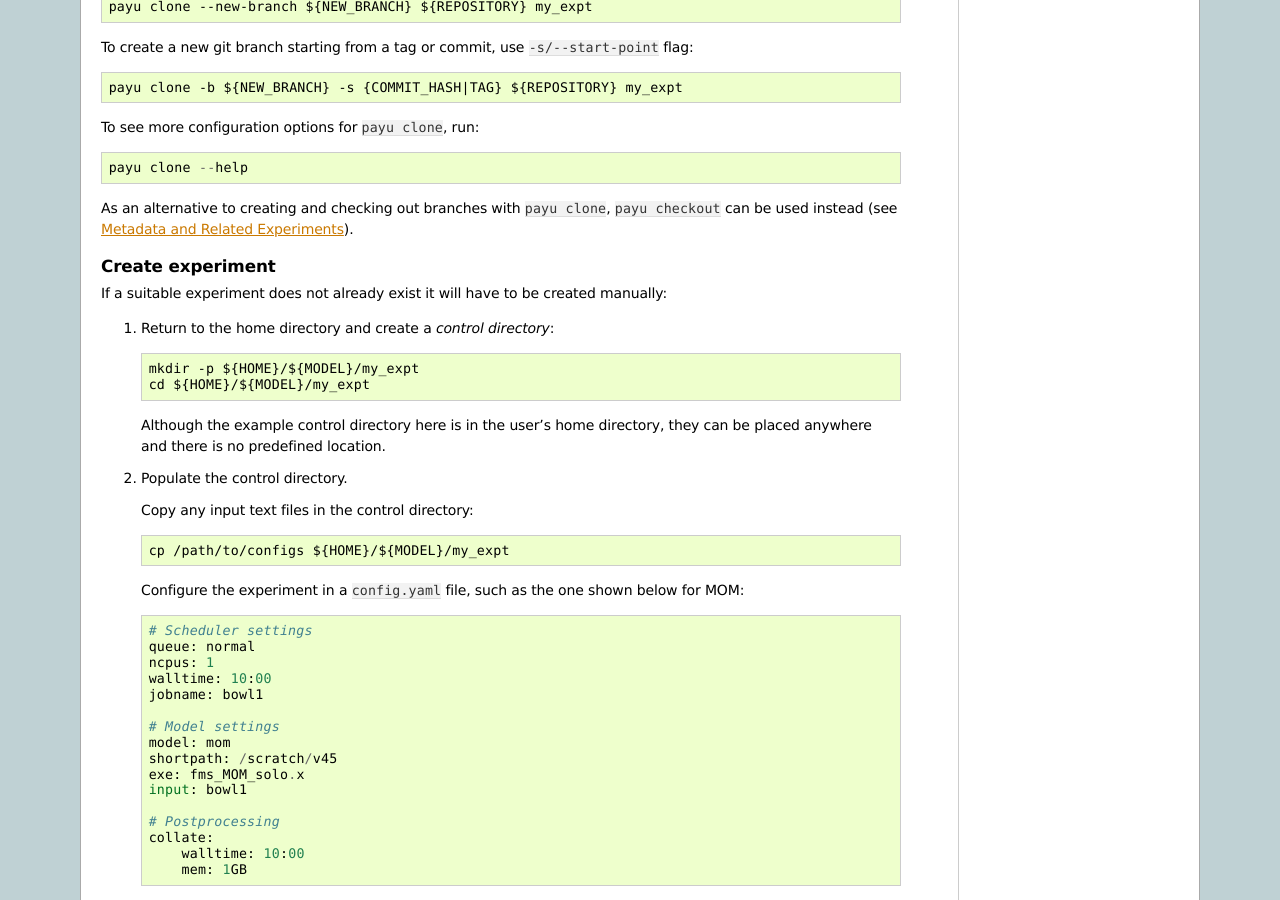
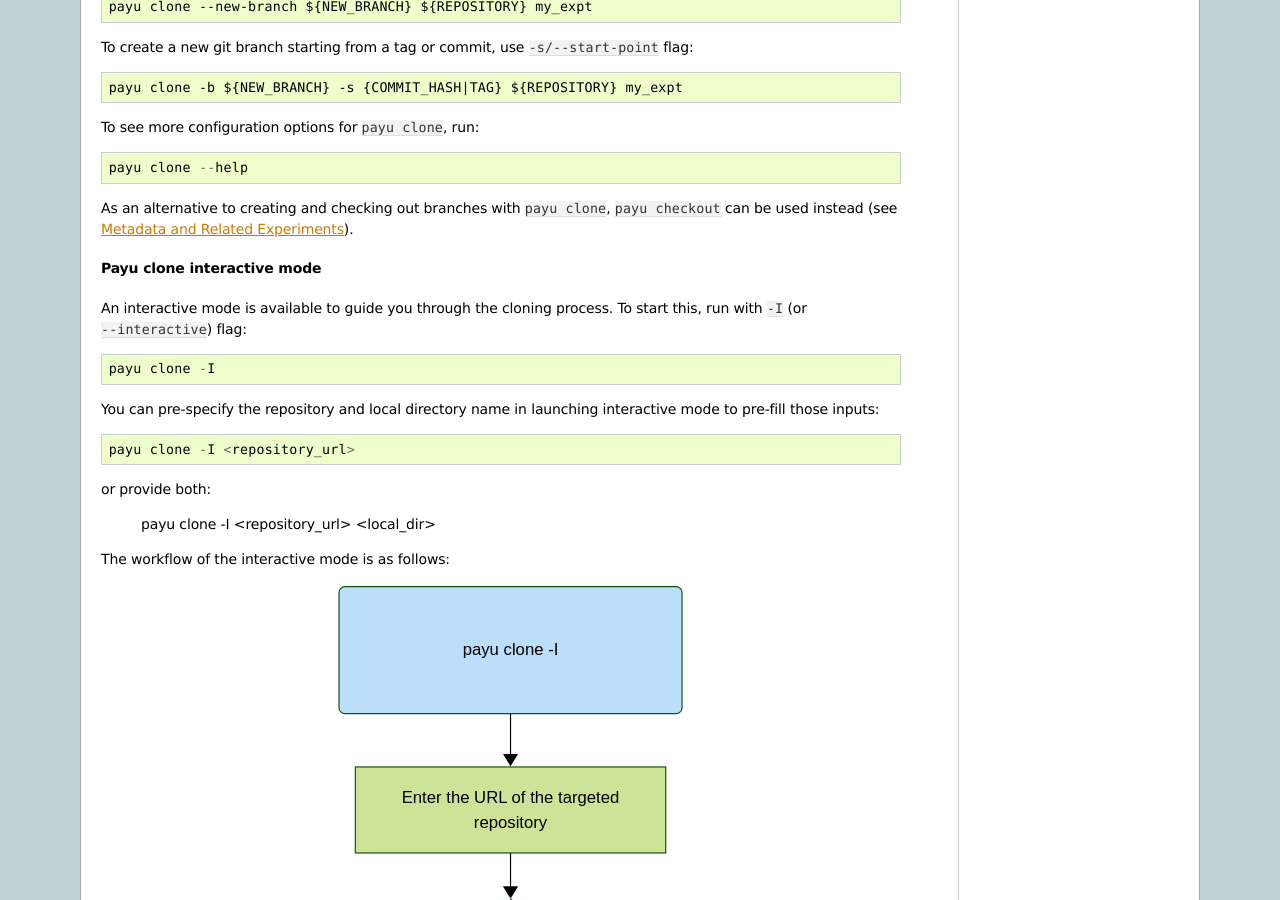
Before and after one commit to payu-org/payu, a Sphinx documentation site: the page built from docs/source/usage.rst, in a window 1280 px wide and 900 px high, scrolled down 1864 px. Built offline with Sphinx 7.4.7, drawn with Linux system fonts in a browser that asks for light colours; some of the changed text lies outside the part shown.

Commit message:
Update readthedoc with payu clone interactive mode.

```diff
--- a/docs/source/usage.rst
+++ b/docs/source/usage.rst
@@ -138,6 +138,27 @@ run::
 As an alternative to creating and checking out branches with ``payu clone``,
 ``payu checkout`` can be used instead (see :ref:`usage-metadata`).
 
+Payu clone interactive mode
+~~~~~~~~~~~~~~~~~~~~~~~~~~~~
+An interactive mode is available to guide you through the cloning process.
+To start this, run with ``-I`` (or ``--interactive``) flag::
+
+      payu clone -I
+
+You can pre-specify the repository and local directory name in launching interactive mode to pre-fill those inputs::
+
+      payu clone -I <repository_url>
+
+or provide both:
+
+      payu clone -I <repository_url> <local_dir>
+
+The workflow of the interactive mode is as follows:
+
+.. image:: ../images/payu_clone_interactive_flowchart.svg
+   :align: center
+   :alt: Flowchart of the payu clone interactive workflow
+   :width: 600px
 
 .. _Create-experiment:
 Create experiment
```
Also changed, not shown: docs/images/payu_clone_interactive_flowchart.svg (added).
